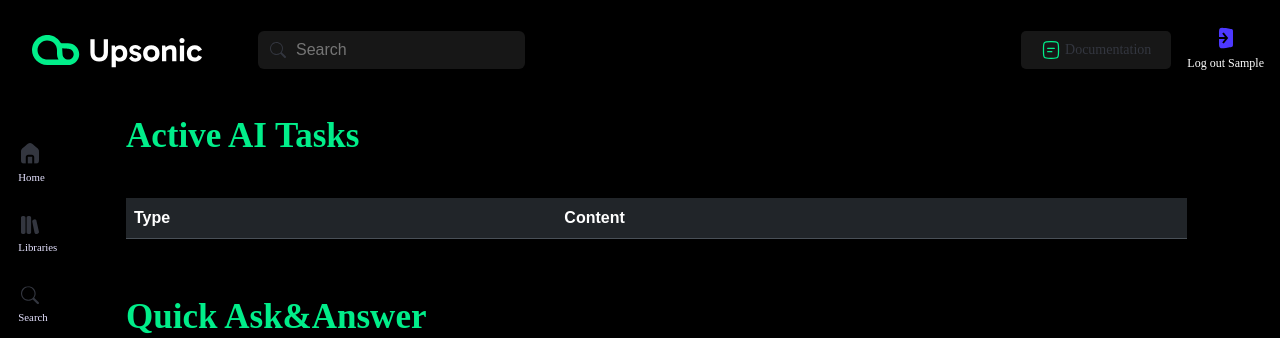
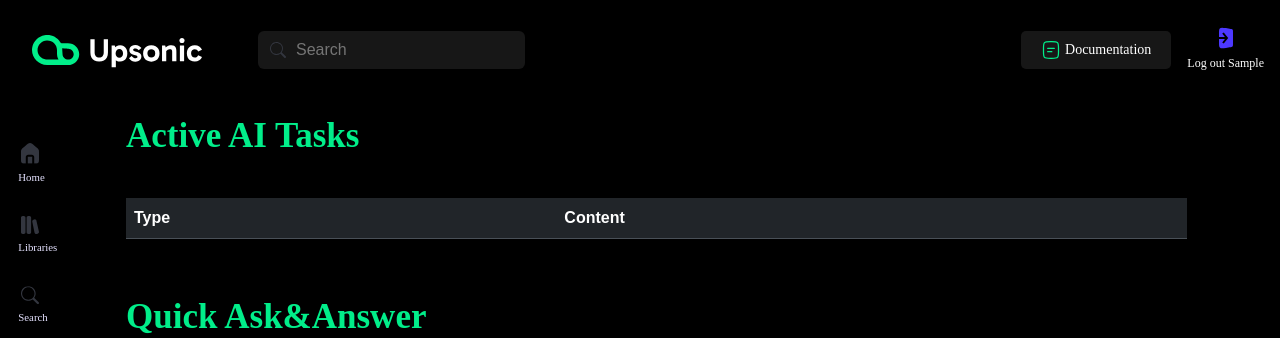
Before and after one commit to Upsonic/Server, a Django app: page /ai in a window 1280 px wide. Shown: the top 338 px of the page. Run offline with Django 4.2, Linux system fonts and the light colour scheme; the visitor is signed in with stand-in values (Sample User, id 1); data that the repository does not hold is empty; parts of the project's set-up code (start-up, migrations or seed data) failed here and were passed over; some libraries are stand-ins or nearby versions; some web fonts are replaced.

Commit message:
Fixed header buton color in dark mode

```diff
--- a/upsonic_on_prem/dash/static/css/dark_mode.css
+++ b/upsonic_on_prem/dash/static/css/dark_mode.css
@@ -292,3 +292,10 @@
   [data-bs-theme=dark] .header_text_active {
     color: #ffffff;
   }
+
+
+
+  [data-bs-theme=dark] .custom_header_button{
+  color: #fff;
+
+}
```
